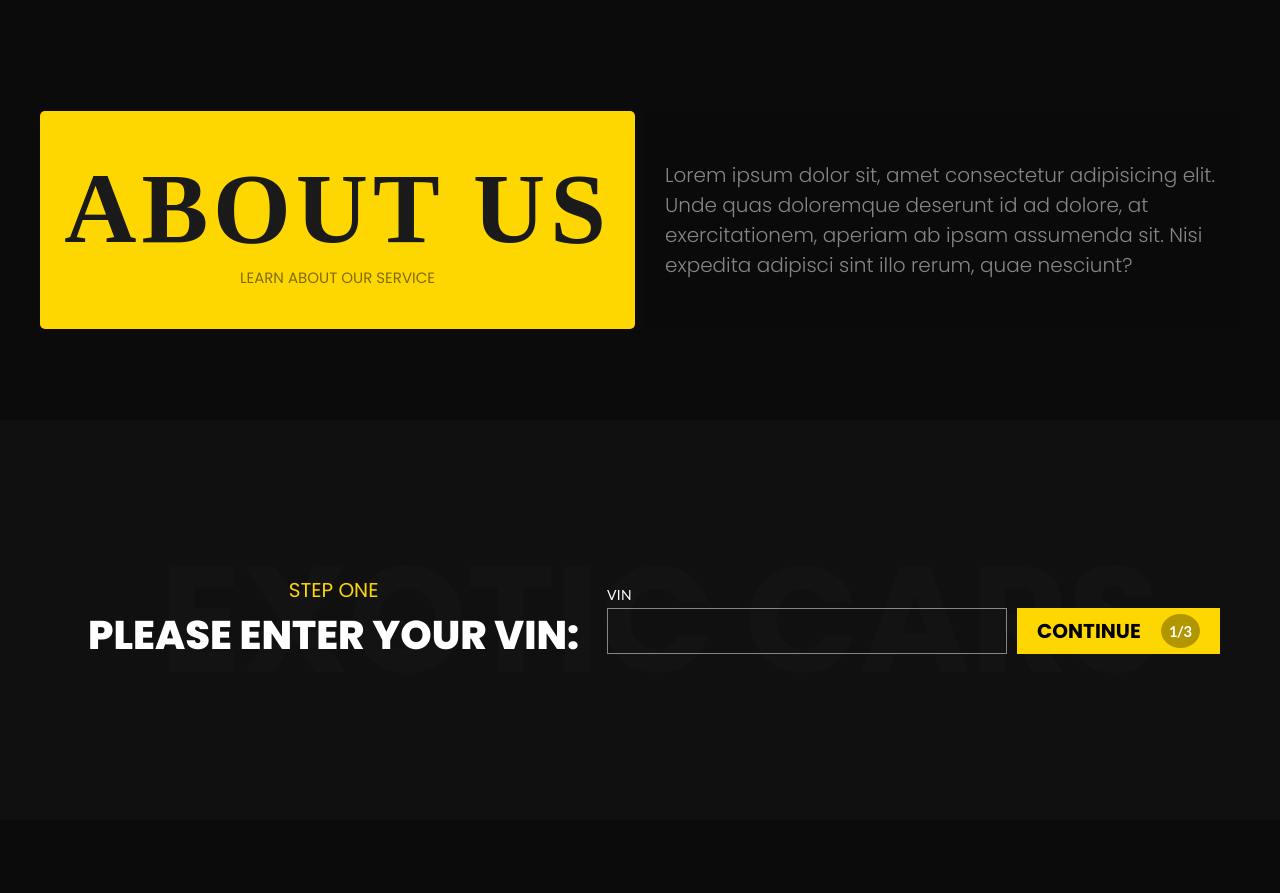
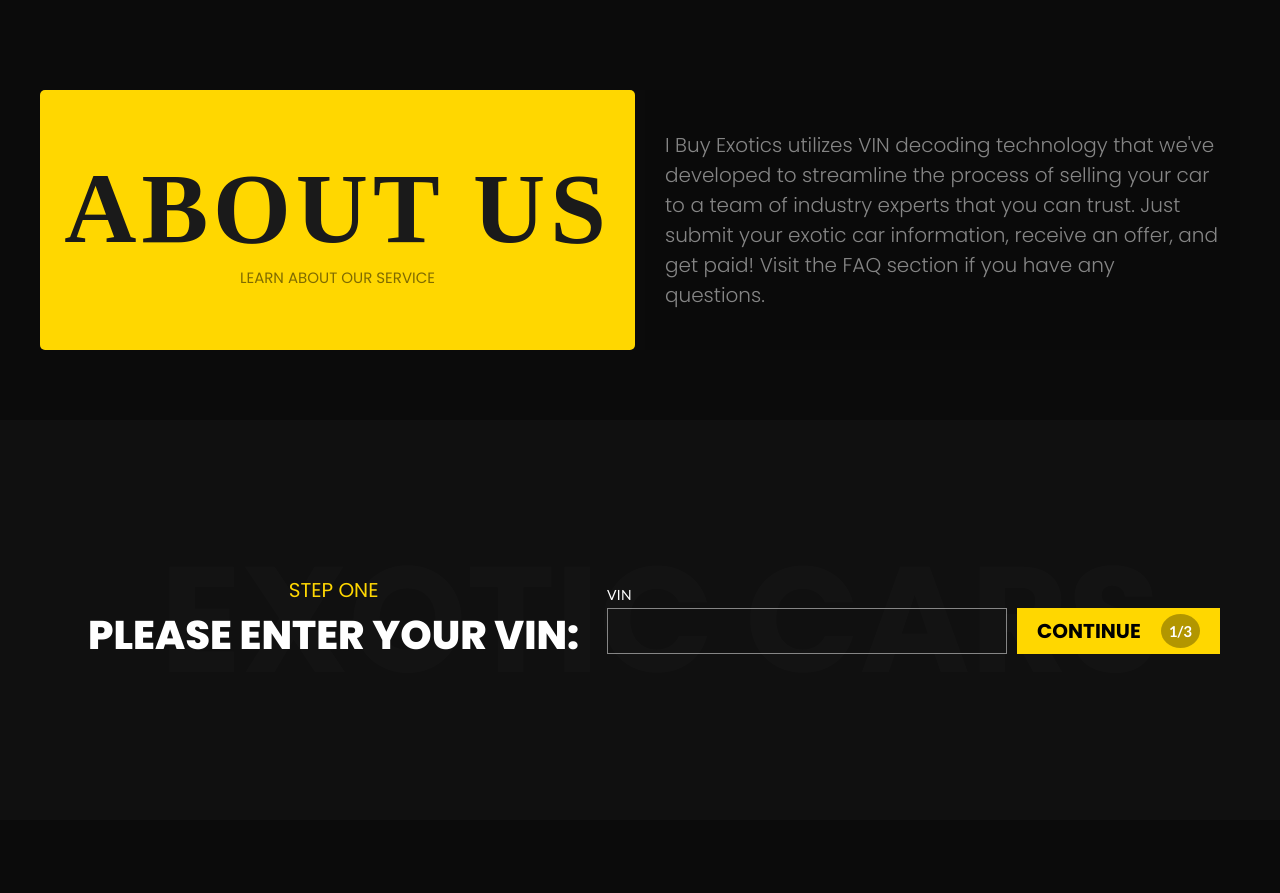
Before and after one commit to ibuyexotics1/ibuyexotics, a React (Vite) app: page / in a window 1280 px wide. Shown: the part 780-1673 px from the top of the page. Built offline with nearby package versions, Linux system fonts and the light colour scheme; grey boxes are pictures that could not be loaded; a web font is replaced by a local one.

Commit message:
added about text

```diff
--- a/src/client/components/about/About.tsx
+++ b/src/client/components/about/About.tsx
@@ -9,7 +9,7 @@ export const About = () => {
                     <AboutSubTitle>Learn about our service</AboutSubTitle>
                 </AboutTitleWrapper>
                 <AboutContent>
-                    <AboutText>Lorem ipsum dolor sit, amet consectetur adipisicing elit. Unde quas doloremque deserunt id ad dolore, at exercitationem, aperiam ab ipsam assumenda sit. Nisi expedita adipisci sint illo rerum, quae nesciunt?</AboutText>
+                    <AboutText>I Buy Exotics utilizes VIN decoding technology that we've developed to streamline the process of selling your car to a team of industry experts that you can trust. Just submit your exotic car information, receive an offer, and get paid! Visit the FAQ section if you have any questions.</AboutText>
                 </AboutContent>
             </AboutWrapper>
         </AboutContainer>
```
